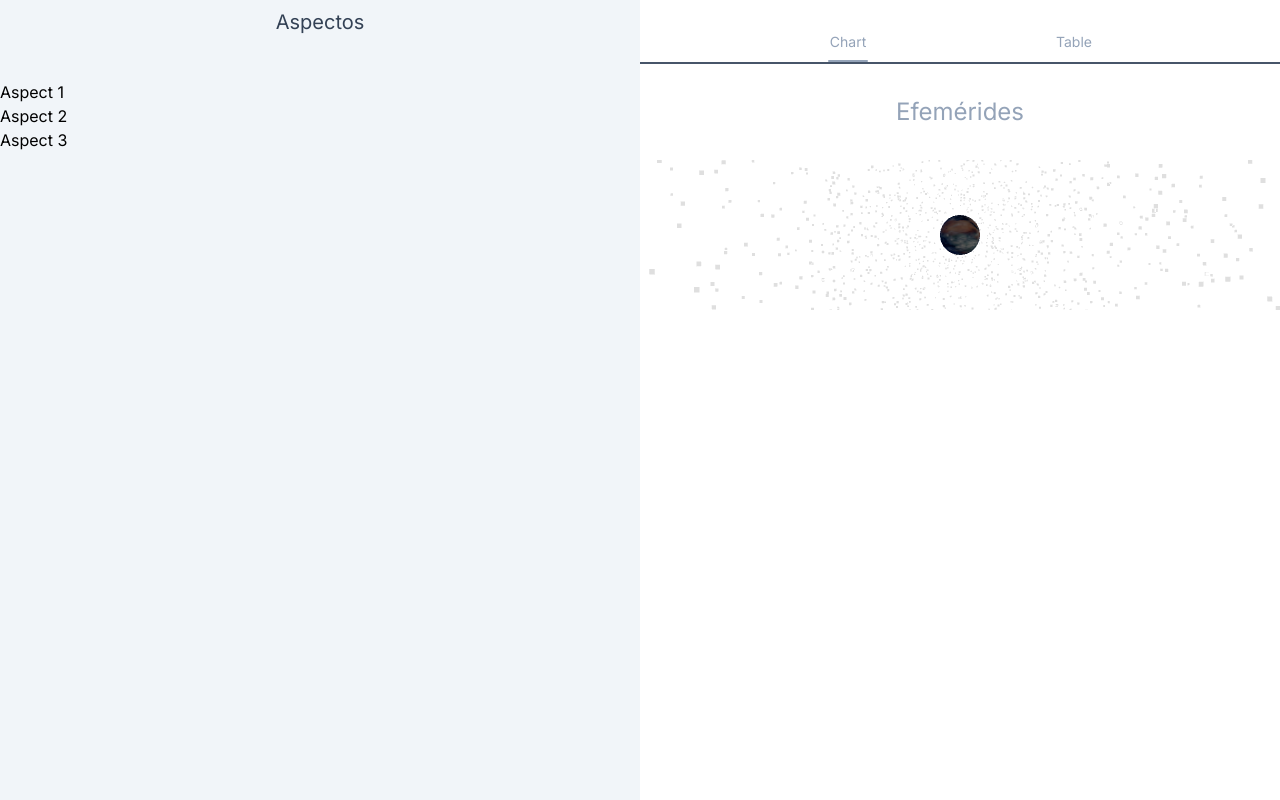
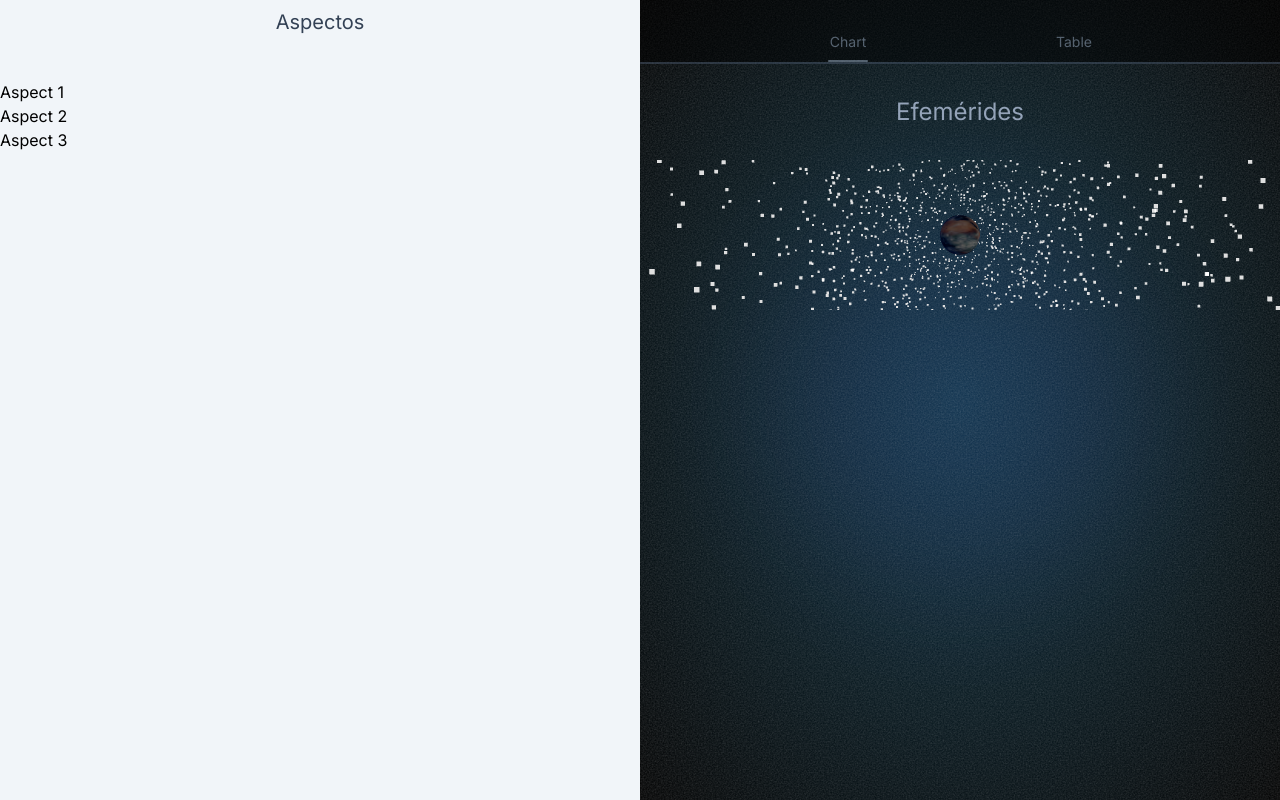
Before and after one commit to trueshizus/efemerides, a Next.js app: page / in a window 1280 px wide. Built offline with nearby package versions, Linux system fonts and the light colour scheme; some icons are missing.

Commit message:
fix desktop layout

```diff
--- a/app/layout.tsx
+++ b/app/layout.tsx
@@ -33,7 +33,7 @@ export default function RootLayout({
         <section className="lg:col-start-1 col-start-1 row-start-1 order-2 peer w-full lg:w-auto h-screen  transition-transform duration-300 ease-in-out translate-y-[92svh] lg:translate-y-0 focus-within:translate-y-[15lvh]">
           <Aspects />
         </section>
-        <section className="col-start-1 row-start-1">
+        <section className="lg:col-start-2 col-start-1 row-start-1">
           <Background />
         </section>
       </body>
--- a/components/ui/navigation.tsx
+++ b/components/ui/navigation.tsx
@@ -15,7 +15,7 @@ export const Navigation = () => {
 
   return (
     <nav
-      className="w-full pt-2 border-b-2 border-slate-600"
+      className="w-full pt-2 border-b-2 border-slate-600 bg-black opacity-50"
       style={{ viewTransitionName: "static-nav" }}
     >
       <ul className="flex justify-evenly ">
```
